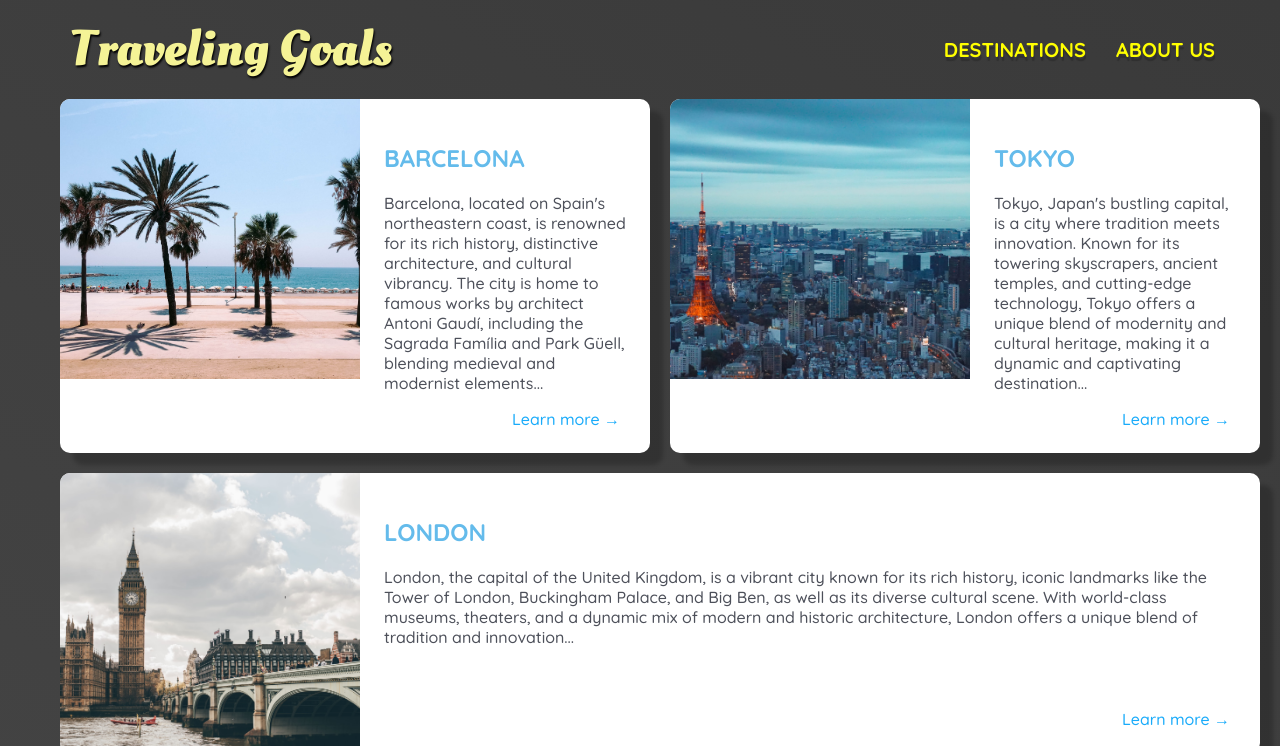
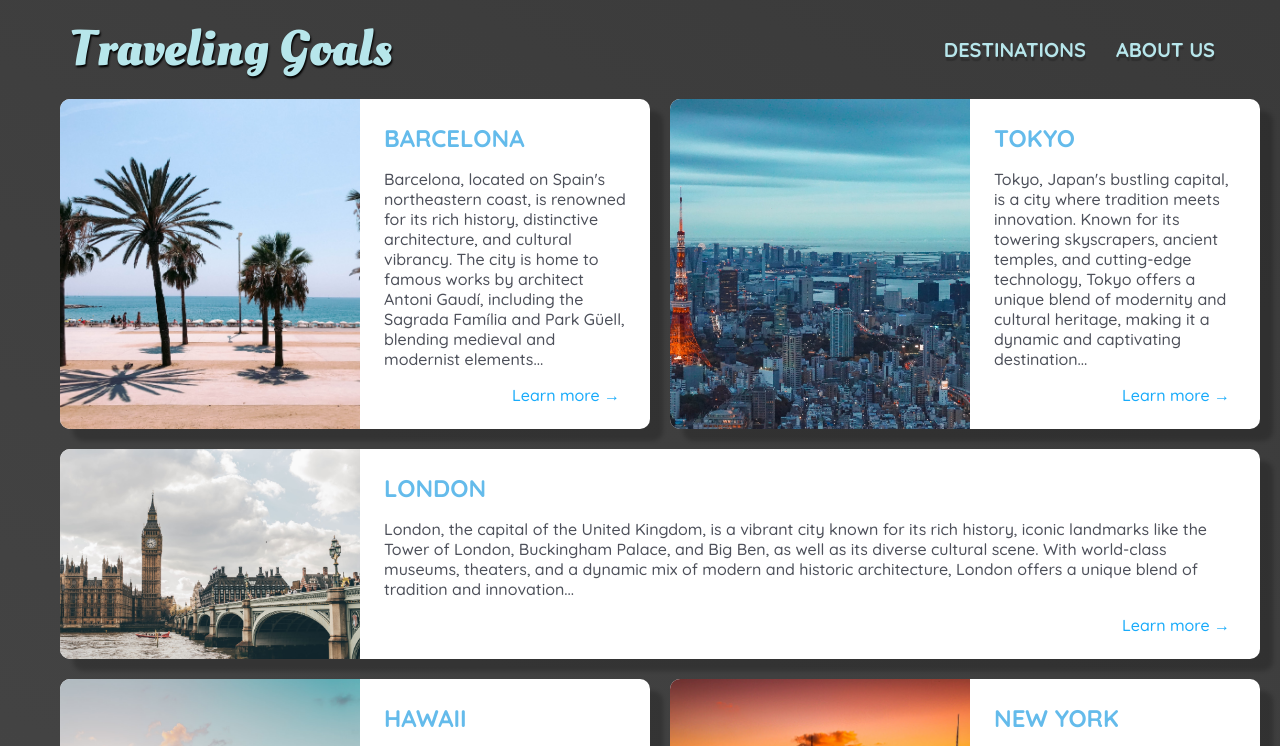
Before and after one commit to FaresArnous/Traveling-project, a plain HTML site: page places.html in a window 1280 px wide. Shown: the top 746 px of the page. Drawn offline with Linux system fonts and the light colour scheme.

Commit message:
finalize the second page.

```diff
--- a/Places.css
+++ b/Places.css
@@ -2,8 +2,19 @@ body {
   background: linear-gradient(30deg, rgb(77, 77, 77), rgb(58, 58, 58));
 }
 
+#Page-logo a {
+  color: rgb(183, 230, 235);
+}
+
 header {
   position: static;
+}
+header a {
+  color: rgb(183, 230, 235);
+}
+header nav a:hover {
+  color: white;
+  background-color: rgba(100, 188, 235, 0.312);
 }
 main ul {
   width: 1200px;
@@ -26,7 +37,7 @@ main li {
 
 main li img {
   width: 300px;
-  height: 280px;
+  height: auto;
   object-fit: cover;
 }
 
@@ -38,6 +49,7 @@ main li img {
 }
 
 .Item-content h2 {
+  margin: 0;
   text-align: left;
   font-family: "Quicksand", sans-serif;
   text-transform: uppercase;
--- a/shared.css
+++ b/shared.css
@@ -19,7 +19,7 @@ header ul {
   padding: 0;
 }
 
-header ul a {
+header a {
   text-decoration: none;
   text-transform: uppercase;
   font-weight: bold;
@@ -30,7 +30,7 @@ header ul a {
   padding: 5px;
 }
 
-header ul a:hover {
+header nav a:hover {
   color: rgb(77, 77, 77);
   background-color: rgb(255, 251, 0);
   border-radius: 8px;
```
